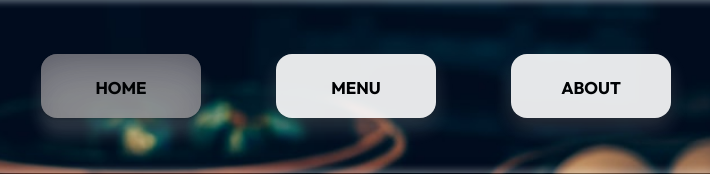
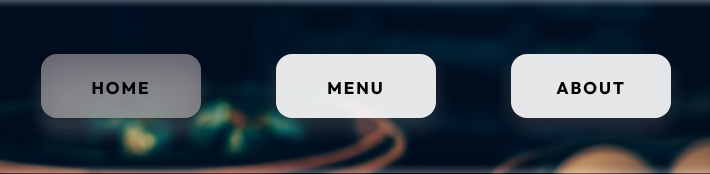
Before and after one commit to Zaid0412/restaurant-page, a website built with webpack: page src/index.html in a window 1280 px wide. Shown: the top 174 px of the page, 247-957 px from the left. Built offline with nearby package versions, Linux system fonts and the light colour scheme.

```diff
--- a/src/style.css
+++ b/src/style.css
@@ -71,7 +71,7 @@
 
   font-size: 17px;
   font-weight: 700;
-  letter-spacing: 0;
+  letter-spacing: 2px;
   line-height: 1em;
   margin: 0;
   opacity: 1;
```
Also changed, not shown: dist/bundle.js.
